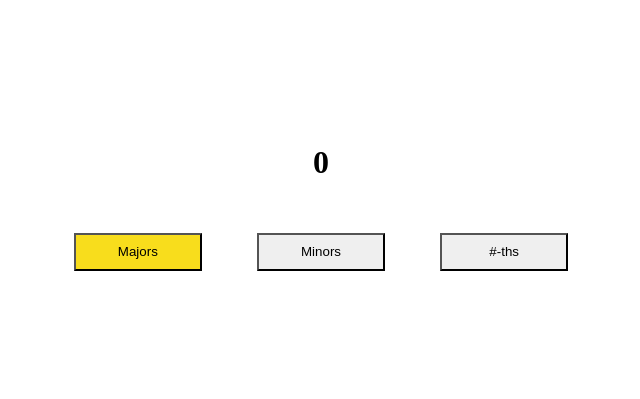
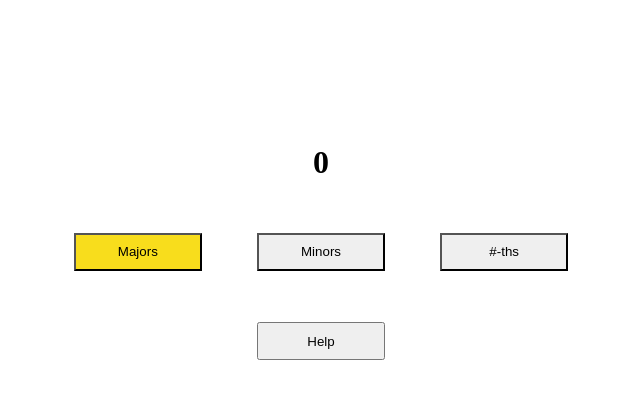
Before and after one commit to MasterMilkX/jazz_guitar_study, a plain HTML site: page index.html in a window 1280 px wide. Shown: the part 265-664 px from the top of the page, without its empty margins (319-959 px from the left). Drawn offline with Linux system fonts and the light colour scheme.

Commit message:
added help menu

```diff
--- a/index.html
+++ b/index.html
@@ -63,6 +63,9 @@
 				<button onclick='changeMode("majors")' id='majorsBtn'>Majors</button>
 				<button onclick='changeMode("minors")' id='minorsBtn'>Minors</button>
 				<button onclick='changeMode("ths")' id='thsBtn'>#-ths</button>
+			</div>
+			<div>
+				<button onclick='help()'>Help</button>
 			</div>
 		</div>
 	</body>
@@ -200,6 +203,9 @@
 			newSet();
 		}
 
+		function help(){
+			alert("Press the letter on the keyboard for the note.\nUse up arrow key for sharps and down arrow key for flats.\nEx. C# == 'c' key then 'up arrow' key")
+		}
 
 		//add notes
 		let canAddNote = true;
```
